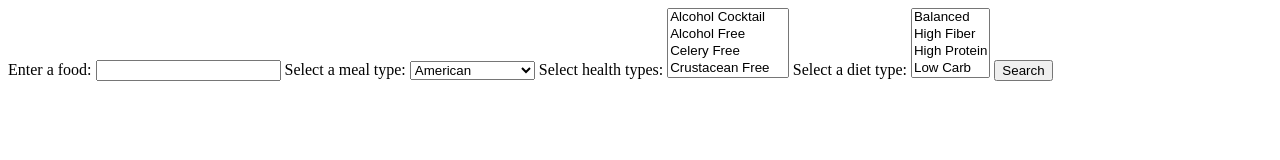
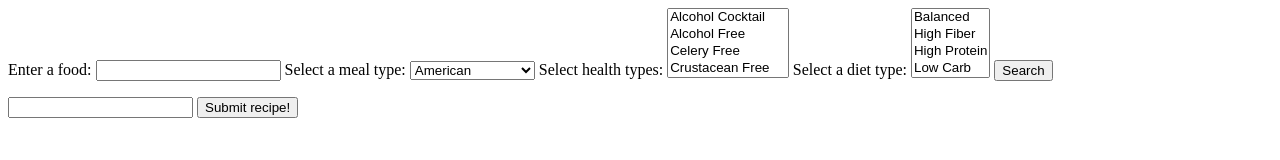
Before and after one commit to yjimin/inst377-final, a website: page public/food.html in a window 1280 px wide. Drawn offline with Linux system fonts and the light colour scheme; no server answers.

Commit message:
Update food.html to have Form to submit Post Request to Plans API

```diff
--- a/public/food.html
+++ b/public/food.html
@@ -82,9 +82,12 @@
     </form>
 
     <div id="search-table">
-        <div id="plan-table"></div>
-
-    </div>
+    <div id="plan-table"></div>
+    <form onsubmit="postRecipe()">
+        <input name="recipes"></input>
+        <button type="submit">Submit recipe!</button>
+    </form>
+</div>
 </body>
 
 <div id="edamam-badge" data-color="white"></div>
```
